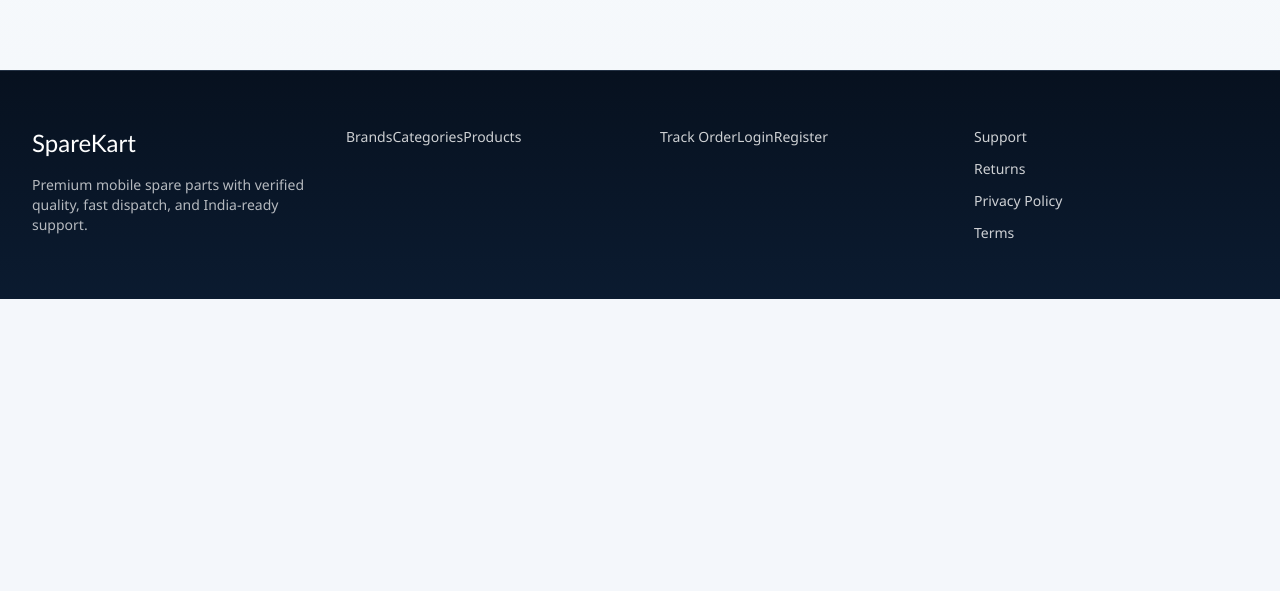
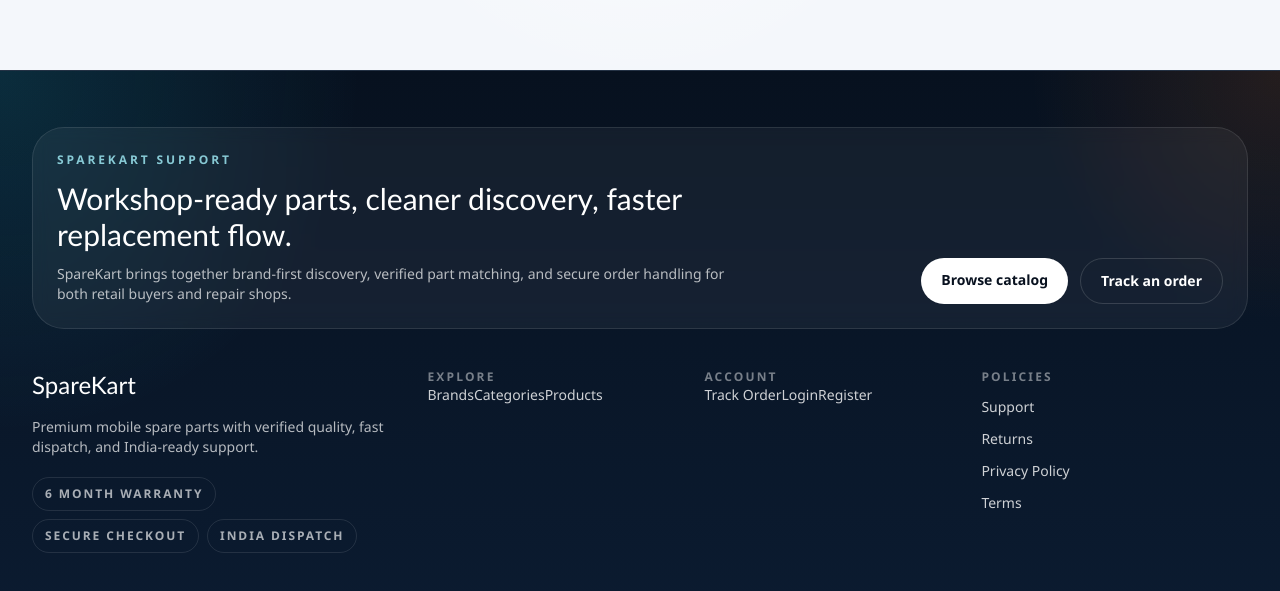
Before and after one commit to sahajwanisunil1987-svg/screenshield, a Next.js app in the folder frontend/: page /cart in a window 1280 px wide. Shown: the part 643-1234 px from the top of the page. Before the commit the page ends 942 px from the top, so only its background shows below. Built offline with nearby package versions, Linux system fonts and the light colour scheme; no server answers.

Commit message:
Refine shared storefront theme surfaces

```diff
--- a/frontend/app/globals.css
+++ b/frontend/app/globals.css
@@ -7,16 +7,23 @@
   --color-ink: #08111f;
   --color-accent: #0f766e;
   --color-accent-soft: #d7f4ee;
+  --color-ember-soft: #fff0e4;
   --color-slate: #5b6474;
   --color-panel: #fffdf8;
   --color-page: #f4f7fb;
   --shadow-card: 0 24px 60px rgba(8, 17, 31, 0.08);
+  --shadow-card-strong: 0 30px 90px rgba(8, 17, 31, 0.12);
+}
+
+html {
+  scroll-behavior: smooth;
 }
 
 body {
   background:
     radial-gradient(circle at top left, rgba(15, 118, 110, 0.08), transparent 20%),
-    radial-gradient(circle at top right, rgba(249, 115, 22, 0.08), transparent 18%),
+    radial-gradient(circle at top right, rgba(249, 115, 22, 0.1), transparent 18%),
+    linear-gradient(180deg, rgba(255, 255, 255, 0.7), rgba(255, 255, 255, 0)),
     var(--color-page);
   color: var(--color-ink);
   font-family: Manrope, "Avenir Next", "Segoe UI", sans-serif;
@@ -37,6 +44,32 @@
 
 ::selection {
   background: rgba(15, 118, 110, 0.18);
+}
+
+.bg-page-wash {
+  background:
+    radial-gradient(circle at 15% 0%, rgba(15, 118, 110, 0.09), transparent 22%),
+    radial-gradient(circle at 85% 5%, rgba(249, 115, 22, 0.11), transparent 18%),
+    radial-gradient(circle at 50% 35%, rgba(255, 255, 255, 0.7), transparent 28%),
+    var(--color-page);
+}
+
+.bg-hero-grid {
+  background:
+    linear-gradient(135deg, rgba(5, 12, 23, 0.9), rgba(8, 17, 31, 0.75)),
+    radial-gradient(circle at top left, rgba(34, 211, 238, 0.24), transparent 24%),
+    radial-gradient(circle at top right, rgba(249, 115, 22, 0.22), transparent 18%),
+    #07111f;
+}
+
+.theme-surface {
+  background: linear-gradient(180deg, rgba(255, 255, 255, 0.92), rgba(255, 253, 248, 0.92));
+  box-shadow: var(--shadow-card);
+}
+
+.theme-surface-strong {
+  background: linear-gradient(180deg, rgba(255, 255, 255, 0.98), rgba(245, 248, 251, 0.96));
+  box-shadow: var(--shadow-card-strong);
 }
 
 .admin-theme[data-admin-theme="light"] {
--- a/frontend/components/layout/footer.tsx
+++ b/frontend/components/layout/footer.tsx
@@ -2,31 +2,60 @@
 
 export function Footer() {
   return (
-    <footer className="mt-20 border-t border-white/10 bg-[linear-gradient(180deg,#07111f,#0b1b30)] text-white">
-      <div className="mx-auto grid max-w-7xl gap-10 px-4 py-14 sm:px-6 lg:grid-cols-4 lg:px-8">
+    <footer className="mt-20 border-t border-white/10 bg-[radial-gradient(circle_at_top_left,rgba(34,211,238,0.14),transparent_26%),radial-gradient(circle_at_top_right,rgba(249,115,22,0.12),transparent_18%),linear-gradient(180deg,#07111f,#0b1b30)] text-white">
+      <div className="mx-auto max-w-7xl px-4 py-14 sm:px-6 lg:px-8">
+        <div className="mb-10 rounded-[32px] border border-white/10 bg-white/5 p-6 backdrop-blur">
+          <div className="flex flex-col gap-6 lg:flex-row lg:items-end lg:justify-between">
+            <div className="max-w-2xl">
+              <p className="text-xs font-semibold uppercase tracking-[0.24em] text-cyan-200/80">SpareKart support</p>
+              <h3 className="mt-3 font-display text-3xl">Workshop-ready parts, cleaner discovery, faster replacement flow.</h3>
+              <p className="mt-3 text-sm text-white/70">
+                SpareKart brings together brand-first discovery, verified part matching, and secure order handling for both retail buyers and repair shops.
+              </p>
+            </div>
+            <div className="flex flex-wrap gap-3">
+              <Link href="/products" className="rounded-full bg-white px-5 py-3 text-sm font-semibold text-ink transition hover:bg-white/90">
+                Browse catalog
+              </Link>
+              <Link href="/track-order" className="rounded-full border border-white/15 px-5 py-3 text-sm font-semibold text-white transition hover:bg-white/10">
+                Track an order
+              </Link>
+            </div>
+          </div>
+        </div>
+        <div className="grid gap-10 lg:grid-cols-[1.2fr_0.8fr_0.8fr_0.9fr]">
         <div>
           <h3 className="font-display text-2xl">SpareKart</h3>
           <p className="mt-4 text-sm text-white/70">
             Premium mobile spare parts with verified quality, fast dispatch, and India-ready support.
           </p>
+          <div className="mt-5 flex flex-wrap gap-2 text-xs font-semibold uppercase tracking-[0.16em] text-white/65">
+            <span className="rounded-full border border-white/10 px-3 py-2">6 month warranty</span>
+            <span className="rounded-full border border-white/10 px-3 py-2">Secure checkout</span>
+            <span className="rounded-full border border-white/10 px-3 py-2">India dispatch</span>
+          </div>
         </div>
         <div className="space-y-3 text-sm text-white/80">
+          <p className="text-xs font-semibold uppercase tracking-[0.18em] text-white/45">Explore</p>
           <Link href="/brands" className="transition hover:text-white">Brands</Link>
           <Link href="/categories" className="transition hover:text-white">Categories</Link>
           <Link href="/products" className="transition hover:text-white">Products</Link>
         </div>
         <div className="space-y-3 text-sm text-white/80">
+          <p className="text-xs font-semibold uppercase tracking-[0.18em] text-white/45">Account</p>
           <Link href="/track-order" className="transition hover:text-white">Track Order</Link>
           <Link href="/login" className="transition hover:text-white">Login</Link>
           <Link href="/register" className="transition hover:text-white">Register</Link>
         </div>
         <div className="space-y-3 text-sm text-white/80">
+          <p className="text-xs font-semibold uppercase tracking-[0.18em] text-white/45">Policies</p>
           <p>Support</p>
           <p>Returns</p>
           <p>Privacy Policy</p>
           <p>Terms</p>
         </div>
       </div>
+      </div>
     </footer>
   );
 }
--- a/frontend/components/ui/section-heading.tsx
+++ b/frontend/components/ui/section-heading.tsx
@@ -7,9 +7,9 @@
 export function SectionHeading({ eyebrow, title, description }: SectionHeadingProps) {
   return (
     <div className="max-w-2xl">
-      <p className="text-sm font-semibold uppercase tracking-[0.3em] text-accent">{eyebrow}</p>
-      <h2 className="mt-3 font-display text-3xl text-ink sm:text-4xl">{title}</h2>
-      <p className="mt-4 text-sm leading-7 text-slate">{description}</p>
+      <p className="text-xs font-semibold uppercase tracking-[0.32em] text-accent">{eyebrow}</p>
+      <h2 className="mt-4 font-display text-3xl text-ink sm:text-4xl">{title}</h2>
+      <p className="mt-4 max-w-xl text-sm leading-7 text-slate">{description}</p>
     </div>
   );
 }
```
